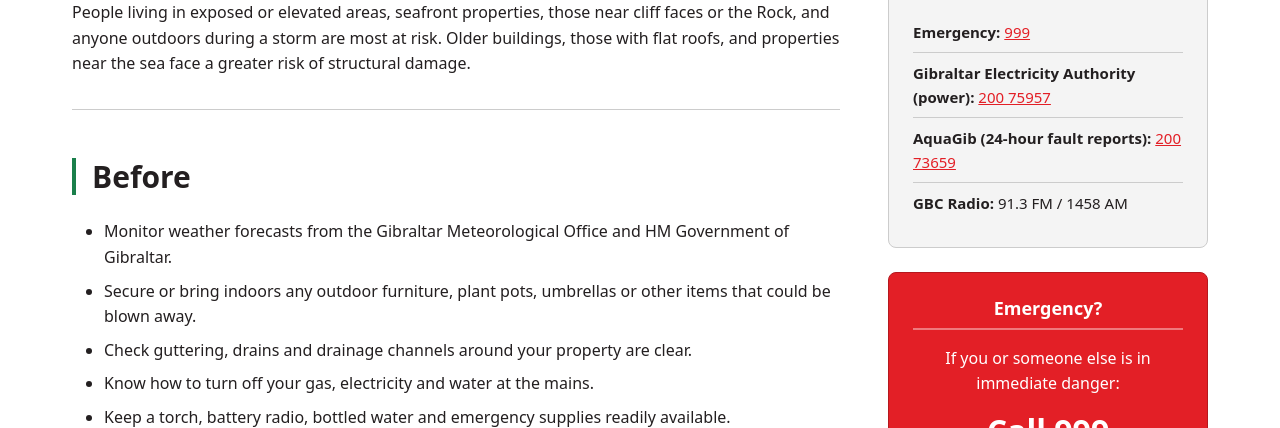
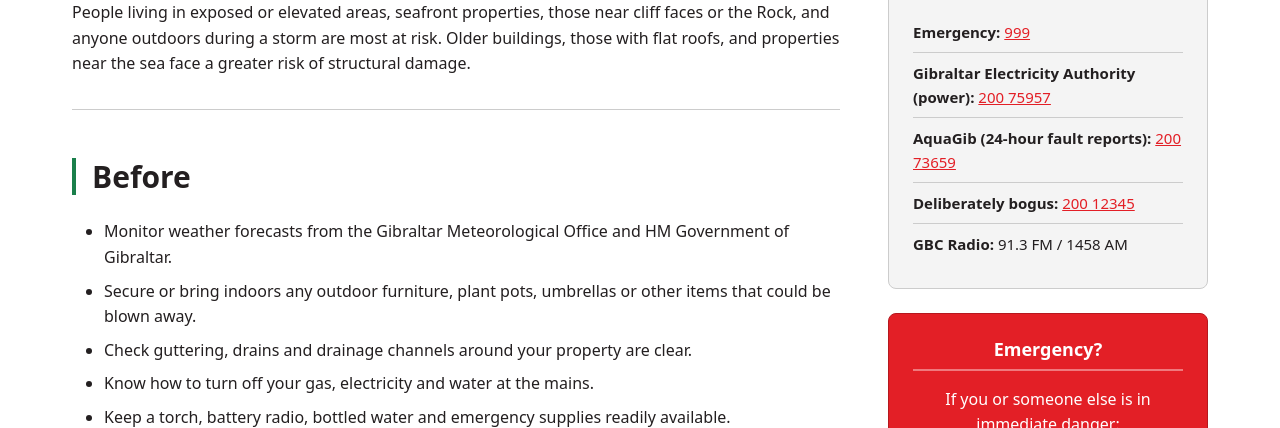
Before and after one commit to hmgog-comms/prepare-gibraltar, an Eleventy site: page src/hazards/storms.md in a window 1280 px wide. Shown: the part 672-1100 px from the top of the page. Built offline with nearby package versions, Linux system fonts and the light colour scheme; Eleventy itself is replaced by a stand-in of ours; files that its build step writes are made by us from their sources.

```diff
--- a/src/hazards/storms.md
+++ b/src/hazards/storms.md
@@ -37,5 +37,6 @@
   - **Emergency:** [999](tel:999)
   - **Gibraltar Electricity Authority (power):** [200 75957](tel:20075957)
   - **AquaGib (24-hour fault reports):** [200 73659](tel:20073659)
+  - **Deliberately bogus:** [200 12345](tel:20012345)
   - **GBC Radio:** 91.3 FM / 1458 AM
 ---
```
